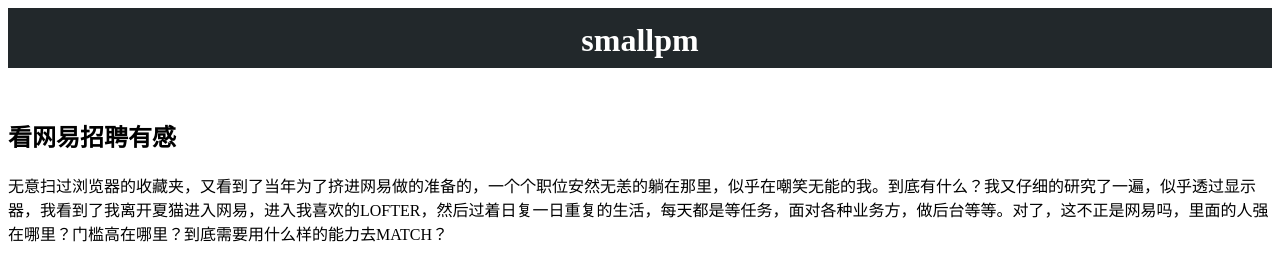
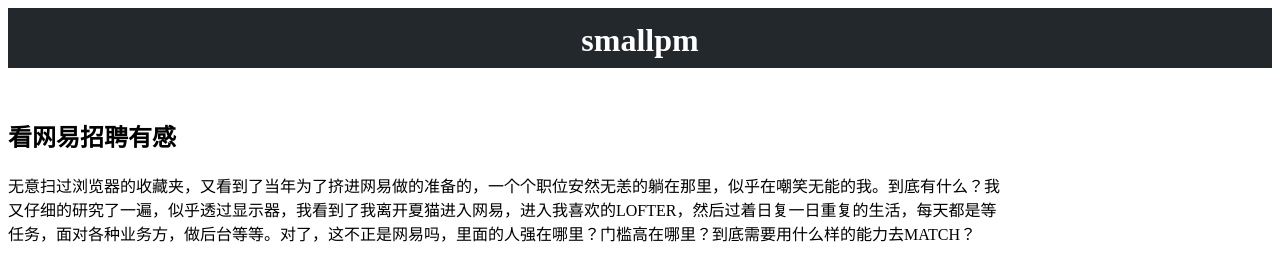
Before and after one commit to wanpikula/blog, a plain HTML site: page article_1.html in a window 1280 px wide. Drawn offline with Linux system fonts and the light colour scheme.

Commit message:
article2 debug

```diff
--- a/article_1.html
+++ b/article_1.html
@@ -21,7 +21,7 @@
 
 <br>
 
-<div>
+<div style="width:1000px;">
 <h2>
   看网易招聘有感
 </h2>
```
Also changed, not shown: article_2.html (+1 -1 lines).
